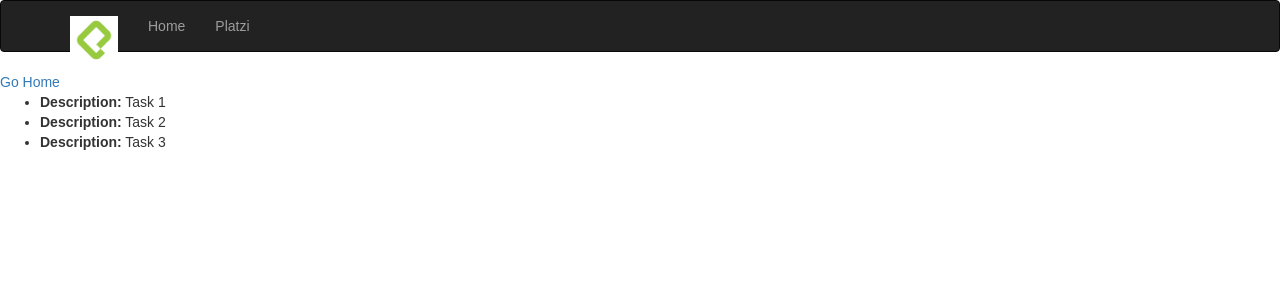
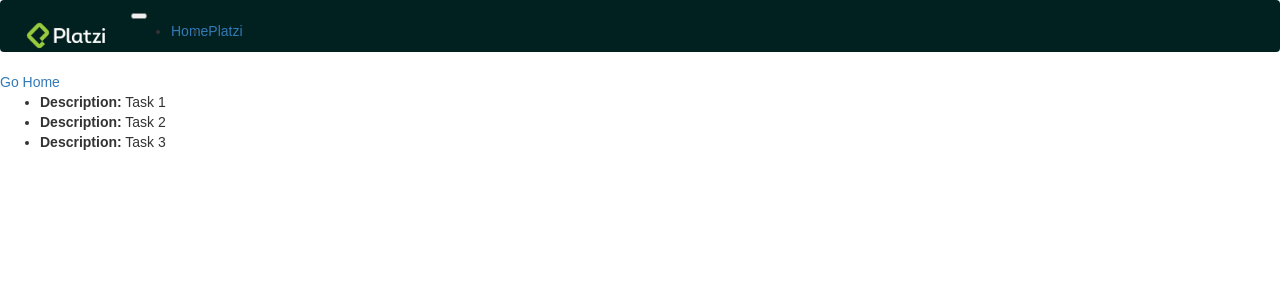
Before and after one commit to estalvgs1999/task-flask, a Flask app: page /home in a window 1280 px wide. Shown: the top 300 px of the page. Run offline with Flask 2, Linux system fonts and the light colour scheme; some libraries are stand-ins or nearby versions.

Commit message:
style(navbar): Adding my own B4 styles, a very green look!

```diff
--- a/requirements.txt
+++ b/requirements.txt
@@ -1,7 +1,7 @@
 click==8.0.1
 dominate==2.6.0
 Flask==2.0.1
-Flask-Bootstrap==3.3.7.1
+Flask-Bootstrap4==4.0.2
 itsdangerous==2.0.1
 Jinja2==3.0.1
 MarkupSafe==2.0.1
--- a/templates/navbar.html
+++ b/templates/navbar.html
@@ -1,35 +1,23 @@
-<!-- <nav>
-    <ul>
-        <img src="{{  url_for('static', filename='images/platzi.png')}}" alt="Platzi Logo">
-        <li><a href="{{ url_for('index')}}">Home</a></li>
-        <li><a href="https://platzi.com" target="_blank">Platzi</a></li>
-    </ul>
-</nav> -->
+<nav class="navbar navbar-expand-lg navbar-dark" style="background-color: #002120;">
+    <a class="navbar-brand" href="{{ url_for('index') }}">
+        <img src="{{ url_for('static', filename='images/platzi.webp') }}"
+             style="max-width: 100px"
+             alt="AWESOME LOGO">
+    </a>
 
-<div class="navbar navbar-inverse" role="navigation">
-    <div class="container">
-        <div class="navbar-header">
-            <button type="button"
-                    class="navbar-toggle"
-                    data-toggle="collapse"
-                    data-target=".navbar-collapse">
-                <span class="sr-only">Toggle navigation</span>
-                <span class="icon-bar"></span>
-                <span class="icon-bar"></span>
-                <span class="icon-bar"></span>
-            </button>
-            <a class="navbar-brand" href="{{ url_for('index') }}">
-                <img src="{{ url_for('static', filename='images/platzi.png') }}"
-                     style="max-width: 48px"
-                     alt="Platzi logo">
-            </a>
-        </div>
+    <button class="navbar-toggler" type="button" data-toggle="collapse" data-target="#navbarSupportedContent"
+            aria-controls="navbarSupportedContent" aria-expanded="false" aria-label="Toggle navigation">
+        <span class="navbar-toggler-icon"></span>
+    </button>
 
-        <div class="navbar-collapse collapse">
-            <ul class="nav navbar-nav">
-                <li><a href="{{ url_for('index') }}">Home</a></li>
-                <li><a href="https://platzi.com" target="_blank">Platzi</a></li>
-            </ul>
-        </div>
+    <div class="collapse navbar-collapse" id="navbarSupportedContent">
+        <ul class="navbar-nav mr-auto">
+            <li class="nav-item active">
+                <a class="nav-link" href="{{ url_for('index') }}">Home <span class="sr-only">(current)</span></a>
+            </li>
+            <li class="nav-item">
+                <a class="nav-link" href="https://platzi.com" target="_blank">Platzi</a>
+            </li>
+        </ul>
     </div>
-</div>
+</nav>
```
Also changed, not shown: static/images/platzi.webp (added).
